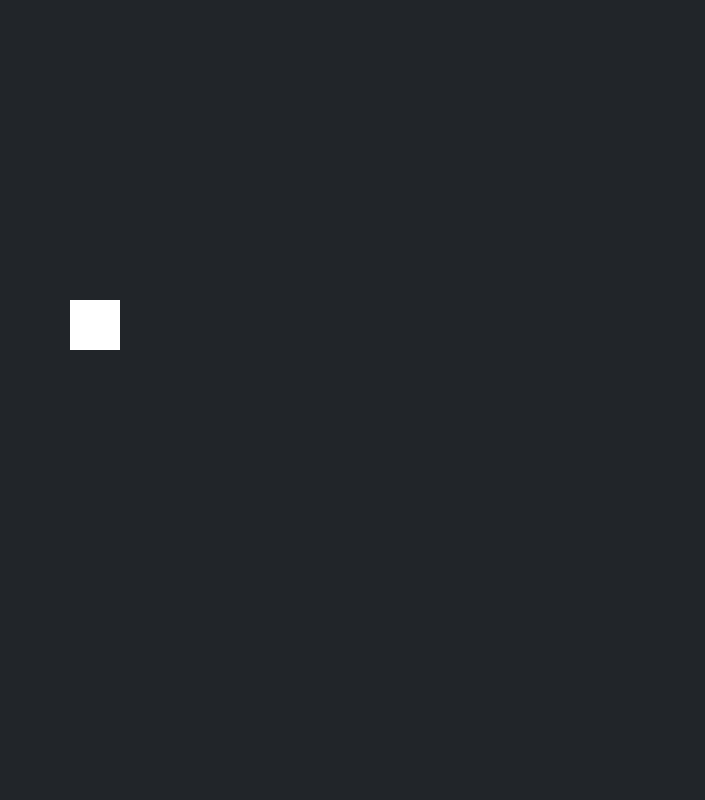
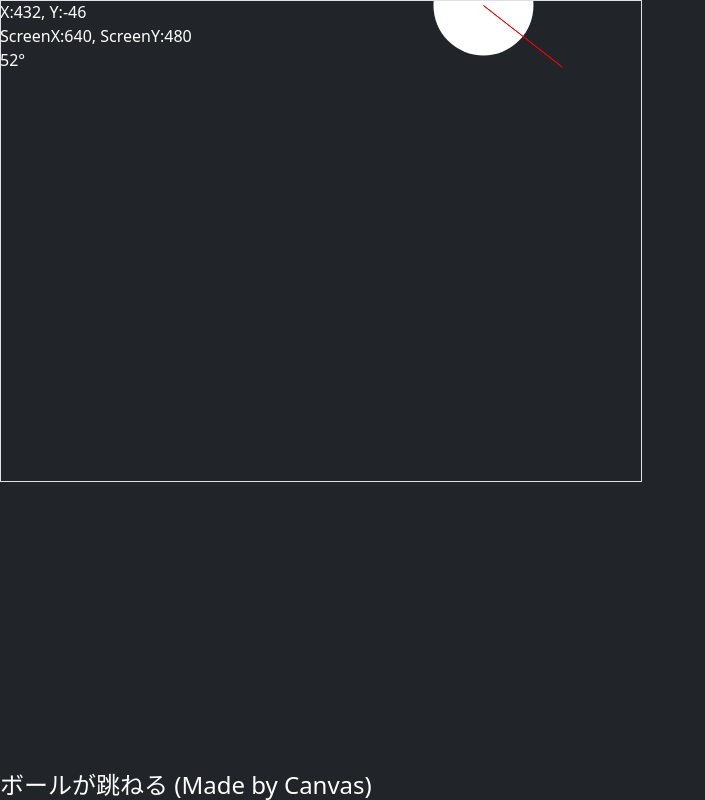
Before and after one commit to mongesan/BallHaneru, a plain HTML site: page index.html in a window 1280 px wide. Shown: the whole page, without its empty margins (0-705 px from the left). Drawn offline with nearby package versions, Linux system fonts and the light colour scheme.

Commit message:
Today's work

```diff
--- a/canvas.js
+++ b/canvas.js
@@ -1,38 +1,75 @@
 TEST1 = 0
 
-WIDTH = window.screen.width
-HEIGHT = window.screen.height
-X = 0
-Y = HEIGHT/2
+// WIDTH = window.screen.width
+// HEIGHT = window.screen.height
 
-window.onload = function () {
-    const canvas = document.getElementById("game")
-    canvas.width = WIDTH;
-    canvas.height = HEIGHT;
-}
+SIZE = 100
+X = 50 + Math.random() * window.screen.width * 0.7 - SIZE
+Y = 50 + Math.random() * window.screen.height * 0.7 - SIZE
+DEG = 50
+SPEED = 15
+
+// window.onload = function () {
+//     const canvas = document.getElementById("game")
+//     canvas.width = window.screen.width;
+//     canvas.height = window.screen.height;
+// }
 
 function loop(timestamp) {
     const canvas = document.getElementById("game")
     const ctx = canvas.getContext('2d');
+    WIDTH = window.screen.width * 0.8
+    HEIGHT = window.screen.height * 0.8
+    canvas.width = WIDTH
+    canvas.height = HEIGHT
     ctx.clearRect(0, 0, WIDTH, HEIGHT);
 
+    DEG += 0.5
+    collusionDetect(WIDTH, HEIGHT)
+
+    X += Math.sin(radian(DEG)) * SPEED
+    Y += Math.cos(radian(DEG)) * SPEED
+
+    // ctx.beginPath();
+    // ctx.fillStyle = 'rgb(255, 255, 255)';
+    // ctx.rect(X, Y, SIZE, SIZE);
+    // ctx.fill();
+
     ctx.beginPath();
-    ctx.fillStyle = 'rgb(255, 255, 255)';
-    ctx.rect(X, Y, 50, 50);
+    ctx.arc(X+SIZE/2, Y+SIZE/2, SIZE/2, 0 * Math.PI / 180, 360 * Math.PI / 180);
+    ctx.fillStyle = "rgb(255,255,255)";
+    ctx.fill();
 
-    if (X > WIDTH-50){
-        TEST1 = 1
-    } else if(X < 0) {
-        TEST1 = 0
-    }
+    ctx.beginPath();
+    ctx.strokeStyle = 'rgb(255, 0, 0)';
+    ctx.moveTo(X + SIZE / 2, Y + SIZE / 2);
+    ctx.lineTo(X + Math.sin(radian(DEG)) * 100 + SIZE / 2, Y + Math.cos(radian(DEG)) * 100 + SIZE / 2);
+    ctx.closePath();
+    ctx.stroke();
 
-    if (TEST1 == 0){
-        X += 10
-    } else {
-        X -= 10
-    }
-    ctx.fill();
-    window.requestAnimationFrame((ts) => loop(ts))
+    document.getElementById("pos").textContent = "X:" + Math.floor(X) + ", Y:" + Math.floor(Y);
+    document.getElementById("screen-size").textContent = "ScreenX:" + Math.floor(WIDTH) + ", ScreenY:" + Math.floor(HEIGHT);
+    document.getElementById("deg").textContent = DEG +"°";
+    window.requestAnimationFrame((ts) => loop(ts));
 }
 
 window.requestAnimationFrame((ts) => loop(ts));
+
+function collusionDetect(WIDTH, HEIGHT) {
+    if (X > WIDTH - SIZE || X < 0) {
+        // 右・左面衝突
+        DEG = -(DEG - 180) + 180
+    }
+
+    if (Y < 0 || Y + SIZE > HEIGHT) {
+        if (DEG > 180) {
+            DEG = 540 - DEG
+        } else {
+            DEG = 180 - DEG
+        }
+    }
+}
+
+function radian(deg) {
+    return deg * Math.PI / 180
+}
--- a/index.html
+++ b/index.html
@@ -11,8 +11,12 @@
     <title>Shooting_game</title>
 </head>
 <body class="bg-dark text-white">
-    <canvas class="position-fixed" style="left: 0; top: 0;" id="game">
+    <p class="m-0" id="pos"></p>
+    <p class="m-0" id="screen-size"></p>
+    <p class="m-0" id="deg"></p>
+    <canvas class="position-fixed border border-1" style="left: 0; top: 0;" id="game">
 
     </canvas>
+    <h4 class="m-0 position-fixed" style="left: 0; bottom: 0;">ボールが跳ねる (Made by Canvas)</h4>
 </body>
 </html>
```
Also changed, not shown: script.js (deleted, +0 -39 lines).
